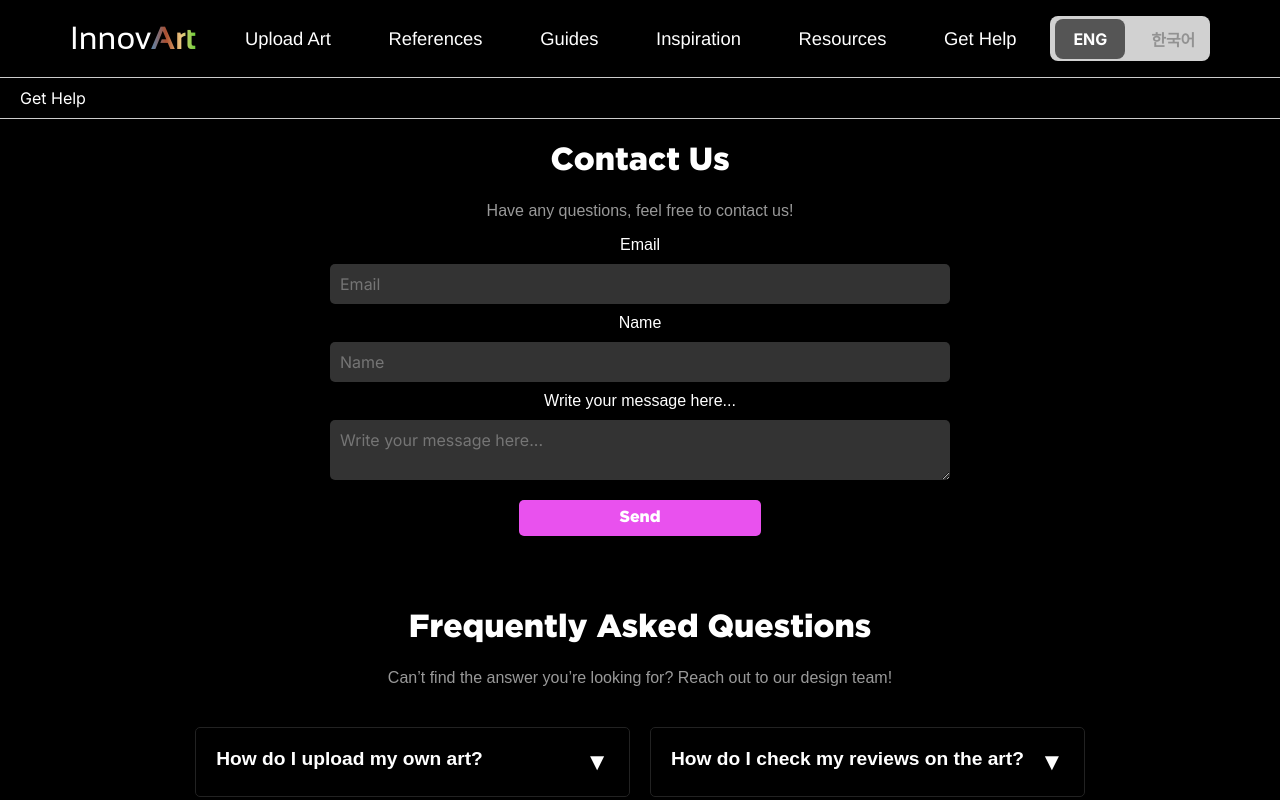
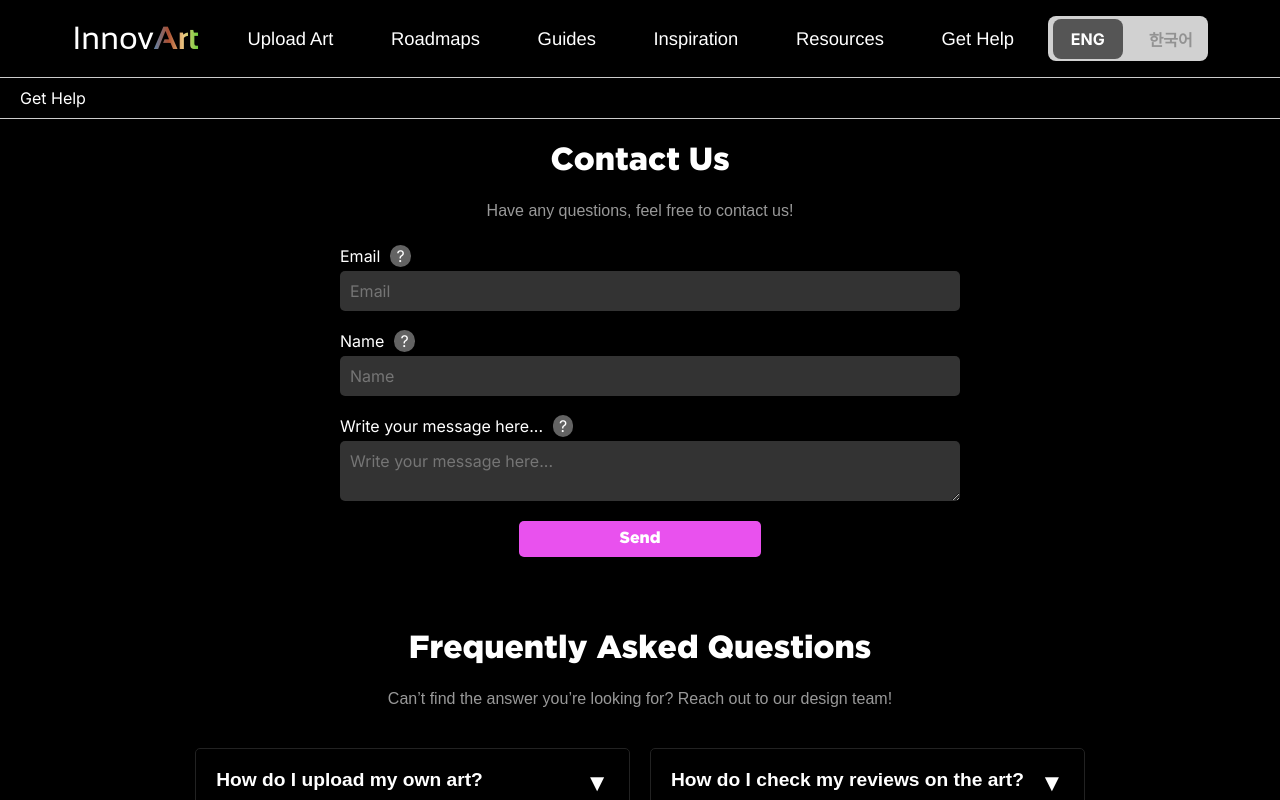
Before and after one commit to LH-eliza/Project2-SEG3125, a React (Create React App) app in the folder project2/: page /contact-us in a window 1280 px wide. Shown: the top 800 px of the page. Built offline with nearby package versions, Linux system fonts and the light colour scheme.

Commit message:
Error Prevention

```diff
--- a/project2/src/community/Community.css
+++ b/project2/src/community/Community.css
@@ -51,6 +51,7 @@
 
 .upload-section p {
   font-size: 1rem;
+  font-family: "Gotham", sans-serif;
 }
 
 .upload-box {
@@ -100,18 +101,42 @@
   margin-bottom: 10px;
 }
 
+.input-wrapper {
+  position: relative;
+  width: 600px;
+  margin-bottom: 10px;
+}
+
 .input-field {
-  width: 600px;
+  width: 100%;
   padding: 10px;
-  margin-bottom: 10px;
   border: none;
   border-radius: 5px;
   background-color: #333;
   color: white;
+  box-sizing: border-box;
+}
+
+.char-count {
+  display: block;
+  text-align: right;
+  font-size: 0.9em;
+  color: #ccc;
+  margin-top: 5px;
+}
+
+.char-count.error {
+  color: red;
+}
+
+.input-error {
+  color: red;
+  font-size: 0.9em;
+  margin-top: 5px;
 }
 
 .select-field {
-  width: 620px;
+  width: 600px; /* Changed to match the input fields */
   padding: 10px;
   margin-bottom: 10px;
   border: none;
@@ -132,6 +157,7 @@
   background-color: #ffffff;
   border: none;
   border-radius: 5px;
+  font-size: 1rem;
   color: rgb(34, 34, 34);
   cursor: pointer;
   font-family: "Gotham", sans-serif;
@@ -154,7 +180,6 @@
 .community-board {
   display: flex;
   justify-content: center;
-  margin-bottom: 40px;
   flex-wrap: wrap;
 }
 
@@ -210,6 +235,7 @@
   padding: 20px 20px;
   background-color: #636363;
   border: none;
+  font-size: 1rem;
   margin: 20px 20px;
   border-radius: 5px;
   color: white;
@@ -228,6 +254,7 @@
   margin: 20px 20px;
   border-radius: 5px;
   color: white;
+  font-size: 1rem;
   font-family: "Gotham", sans-serif;
   cursor: pointer;
 }
@@ -274,3 +301,7 @@
 .see-more {
   text-align: center;
 }
+
+.h2 {
+  font-family: "Gotham", sans-serif;
+}
--- a/project2/src/help/ContactUs.css
+++ b/project2/src/help/ContactUs.css
@@ -20,22 +20,30 @@
 .contact-form {
   display: flex;
   flex-direction: column;
-  align-items: center;
+  align-items: flex-start;
   width: 80%;
   max-width: 600px;
 }
 
+.contact-form label {
+  width: 100%;
+  font-family: "Inter", sans-serif;
+  margin: 10px 0 5px;
+  display: flex;
+  align-items: center;
+}
+
 .contact-input,
 .contact-textarea {
-  width: 600px;
+  width: 100%;
   font-family: "Inter", sans-serif;
   padding: 10px;
-  margin: 10px 0;
   border-radius: 5px;
   border: none;
   background-color: #333;
   color: white;
   font-size: 1rem;
+  margin-bottom: 10px;
 }
 
 .contact-button {
@@ -48,6 +56,7 @@
   color: white;
   cursor: pointer;
   font-size: 1rem;
+  align-self: center;
 }
 
 .contact-button:hover {
@@ -73,13 +82,13 @@
   text-align: center;
 }
 
-.popup-content p{
+.popup-content p {
   font-size: 1rem;
   font-family: "Inter", sans-serif;
   color: #333;
 }
 
-.popup-content h3{
+.popup-content h3 {
   font-size: 1.5rem;
   color: #333;
   font-family: "Gotham";
@@ -95,3 +104,42 @@
   border-radius: 5px;
   cursor: pointer;
 }
+
+.tooltip {
+  position: relative;
+  display: inline-block;
+  cursor: pointer;
+  margin-left: 5px;
+}
+
+.tooltip .tooltip-text {
+  visibility: hidden;
+  width: 200px;
+  background-color: #555;
+  color: #fff;
+  text-align: center;
+  border-radius: 5px;
+  padding: 5px 20px;
+  position: absolute;
+  z-index: 1;
+  bottom: 125%;
+  left: 50%;
+  margin-left: -100px;
+  opacity: 0;
+  transition: opacity 0.3s;
+}
+
+.tooltip:hover .tooltip-text {
+  visibility: visible;
+  opacity: 1;
+}
+
+.tooltip-icon {
+  margin-left: 5px;
+  font-size: 1rem;
+  color: #fff;
+  background-color: #636363;
+  border-radius: 20px;
+  padding: 1px 6px;
+  cursor: pointer;
+}
--- a/project2/src/help/ContactUs.js
+++ b/project2/src/help/ContactUs.js
@@ -11,10 +11,44 @@ const ContactUs = () => {
   const [error, setError] = useState("");
   const [showPopup, setShowPopup] = useState(false);
 
+  const emailRegex = /^[^\s@]+@[^\s@]+\.[^\s@]+$/;
+  const nameMaxLength = 50;
+  const messageMaxLength = 1000;
+
+  const handleBlur = (field) => {
+    if (!email && field === "email") {
+      setError(t("contactUs.error"));
+    } else if (!emailRegex.test(email) && field === "email") {
+      setError(t("contactUs.invalidEmail"));
+    } else if (!name && field === "name") {
+      setError(t("contactUs.error"));
+    } else if (name.length > nameMaxLength && field === "name") {
+      setError(t("contactUs.nameTooLong", { length: nameMaxLength }));
+    } else if (!message && field === "message") {
+      setError(t("contactUs.error"));
+    } else if (message.length > messageMaxLength && field === "message") {
+      setError(t("contactUs.messageTooLong", { length: messageMaxLength }));
+    } else {
+      setError("");
+    }
+  };
+
   const handleSubmit = (e) => {
     e.preventDefault();
     if (!email || !name || !message) {
       setError(t("contactUs.error"));
+      return;
+    }
+    if (!emailRegex.test(email)) {
+      setError(t("contactUs.invalidEmail"));
+      return;
+    }
+    if (name.length > nameMaxLength) {
+      setError(t("contactUs.nameTooLong", { length: nameMaxLength }));
+      return;
+    }
+    if (message.length > messageMaxLength) {
+      setError(t("contactUs.messageTooLong", { length: messageMaxLength }));
       return;
     }
     setError("");
@@ -30,51 +64,81 @@ const ContactUs = () => {
 
   return (
     <div className="contact-container">
-      <div className="guide-header">
+      <header className="guide-header">
         <p>{t("contactUs.header")}</p>
-      </div>
-      <div className="contact-header">
+      </header>
+      <section className="contact-header">
         <h2>{t("contactUs.title")}</h2>
         <p>{t("contactUs.description")}</p>
-      </div>
+      </section>
       <form
         className="contact-form"
         onSubmit={handleSubmit}
         aria-labelledby="contact-title"
       >
-        <label htmlFor="contact-email" className="sr-only">
+        <label htmlFor="contact-email">
           {t("contactUs.emailPlaceholder")}
+          <div className="tooltip">
+            <span className="tooltip-icon">?</span>
+            <span className="tooltip-text"> {t("contactUs.emailTips")}</span>
+          </div>
         </label>
         <input
           type="email"
           id="contact-email"
           placeholder={t("contactUs.emailPlaceholder")}
-          className="contact-input"
+          className={`contact-input ${
+            !email || (email && !emailRegex.test(email)) ? "error" : ""
+          }`}
           value={email}
           onChange={(e) => setEmail(e.target.value)}
+          onBlur={() => handleBlur("email")}
+          aria-required="true"
         />
-        <label htmlFor="contact-name" className="sr-only">
+        <label htmlFor="contact-name">
           {t("contactUs.namePlaceholder")}
+          <div className="tooltip">
+            <span className="tooltip-icon">?</span>
+            <span className="tooltip-text"> {t("contactUs.nameTips")}</span>
+          </div>
         </label>
         <input
           type="text"
           id="contact-name"
           placeholder={t("contactUs.namePlaceholder")}
-          className="contact-input"
+          className={`contact-input ${
+            !name || (name && name.length > nameMaxLength) ? "error" : ""
+          }`}
           value={name}
           onChange={(e) => setName(e.target.value)}
+          onBlur={() => handleBlur("name")}
+          aria-required="true"
+          maxLength={nameMaxLength}
         />
-        <label htmlFor="contact-message" className="sr-only">
+        <label htmlFor="contact-message">
           {t("contactUs.messagePlaceholder")}
+          <div className="tooltip">
+            <span className="tooltip-icon">?</span>
+            <span className="tooltip-text">{t("contactUs.messageTips")}</span>
+          </div>
         </label>
         <textarea
           id="contact-message"
           placeholder={t("contactUs.messagePlaceholder")}
-          className="contact-textarea"
+          className={`contact-textarea ${
+            !message || (message && message.length > messageMaxLength)
+              ? "error"
+              : ""
+          }`}
           value={message}
           onChange={(e) => setMessage(e.target.value)}
+          onBlur={() => handleBlur("message")}
+          aria-required="true"
+          maxLength={messageMaxLength}
         ></textarea>
-        {error && <p className="error-message">{error}</p>}
+        <div aria-live="assertive" className="error-container">
+          {error && <p className="error-message">{error}</p>}
+        </div>
         <button type="submit" className="contact-button">
           {t("contactUs.sendButton")}
         </button>
--- a/project2/src/translations/en/global.json
+++ b/project2/src/translations/en/global.json
@@ -458,7 +458,7 @@
   },
   "navbar": {
     "upload_art": "Upload Art",
-    "references": "References",
+    "references": "Roadmaps",
     "guides": "Guides",
     "inspiration": "Inspiration",
     "resources": "Resources",
@@ -625,6 +625,9 @@
   "contactUs": {
     "header": "Get Help",
     "title": "Contact Us",
+    "nameTips": "Max length: 50 characters",
+    "emailTips": "Email Format: email@domain.ca",
+    "messageTips": "Max length: 1000 characters",
     "description": "Have any questions, feel free to contact us!",
     "emailPlaceholder": "Email",
     "namePlaceholder": "Name",
@@ -1017,13 +1020,15 @@
     "button": "Get Started"
   },
   "community": {
-    "header": "Community",
+    "header": "Portfolio Builder",
     "upload_section": {
       "title": "Upload Art",
       "subtitle": "Drag or Upload your Art Here",
       "rights": "Please upload a JPEG, PNG, or SVG",
       "preview_label": "Preview of image:",
       "title_placeholder": "Title",
+      "character_count": " Max Characters",
+      "max_characters_error": "Max characters exceeded",
       "description_placeholder": "Description",
       "category_placeholder": "Category",
       "categories": {
```
Also changed, not shown: project2/src/community/Community.js (+80 -7 lines), project2/src/translations/ko/global.json.
